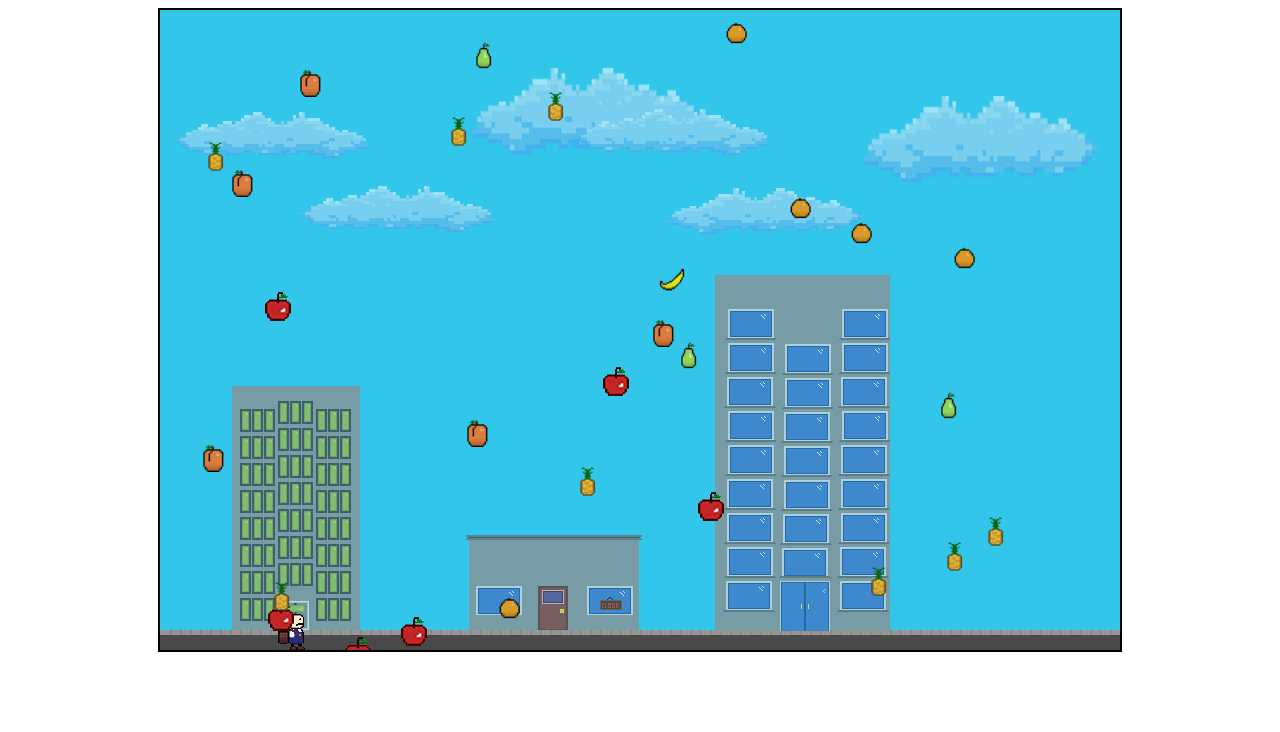
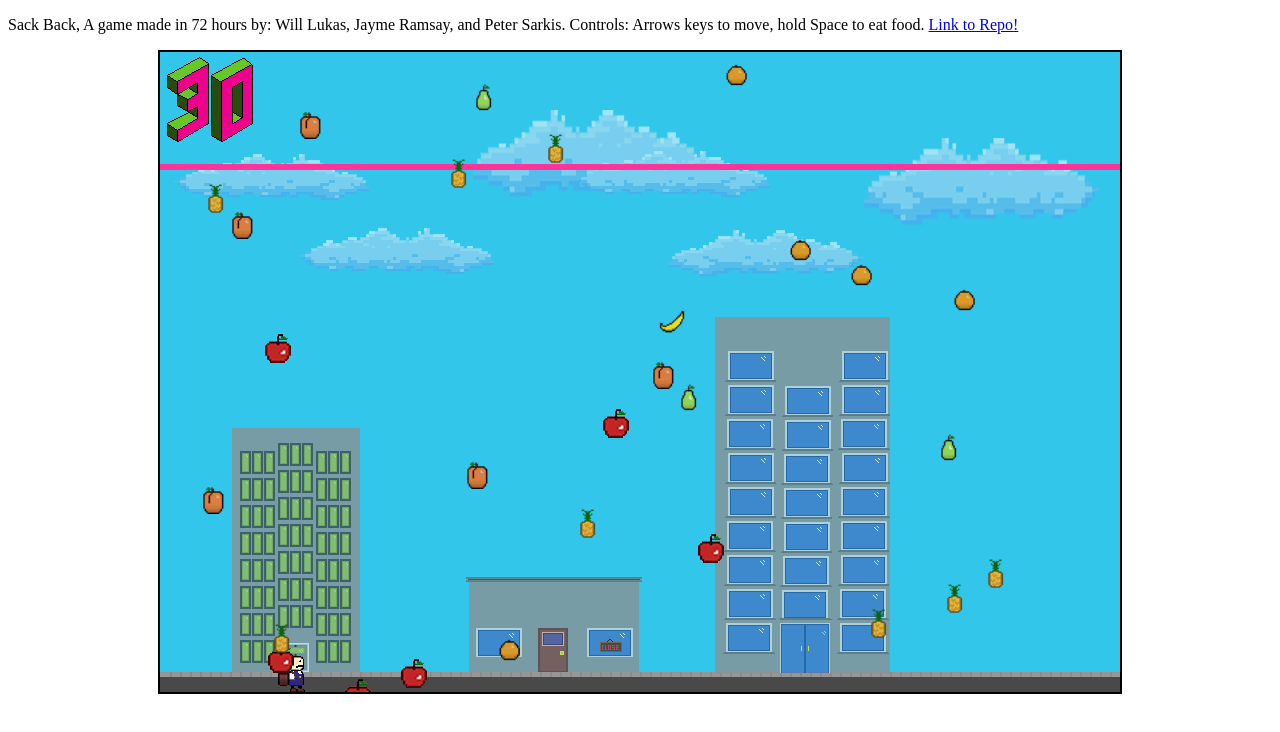
Before and after one commit to Turbulence9/SackBack, a plain HTML site: page index.html in a window 1280 px wide. Drawn offline with Linux system fonts and the light colour scheme.

Commit message:
final upload

```diff
--- a/index.html
+++ b/index.html
@@ -7,5 +7,7 @@
 </head>
 
 <body>
-  <canvas id="canvas"></canvas>
+  <p>Sack Back, A game made in 72 hours by: Will Lukas, Jayme Ramsay, and Peter Sarkis. Controls: Arrows keys to move, hold Space to eat food. <a href="https://github.com/Turbulence9/SackBack">Link to Repo!</a></p>
+    <canvas id="canvas"></canvas>
+  <audio id="sound" src="assets/cityBeat.mp3"></audio>
 </body>
--- a/js/app.js
+++ b/js/app.js
@@ -4,10 +4,14 @@ canvas.width = 960;
 canvas.height = 640;
 let city = new Image(960, 640);
 city.src = 'assets/city.png';
+let numbers = new Image(440, 86);
+numbers.src = 'assets/numbers.png';
 let walkingLeft = new Image(64, 384);
 walkingLeft.src = 'assets/walkingLeft.png';
 let walkingRight = new Image(64, 384);
 walkingRight.src = 'assets/walkingRight.png';
+let dead = new Image(64, 64);
+dead.src = 'assets/dead.png';
 let eatLeft = new Image(64, 384);
 eatLeft.src = 'assets/eatLeft.png';
 let eatRight = new Image(64, 384);
@@ -24,37 +28,63 @@ let pear = new Image(32, 32);
 pear.src = 'assets/pear.png';
 let pineapple = new Image(32, 32);
 pineapple.src = 'assets/pineapple.png';
-let food = [apple,banana,orange,peach,pear,pineapple];
+let sound = document.getElementById("sound");
+sound.loop = true;
+sound.play();
+let food = [apple, banana, orange, peach, pear, pineapple];
 let keys = [];
+let dieCount = 0;
 let friction = 0.8;
 let fallingObjs = [];
 let itemEating = null;
+let forward = false;
+let min = 0;
 let player = {
-  x : 100,
-  y : 588,
-  velX : 0,
-  maxSpd : 2,
-  stack : []
+  x: 100,
+  y: 588,
+  velX: 0,
+  maxSpd: 2,
+  stack: []
 };
 let count = 0;
 let eatPercent = 0
+let playing = true;
 let eating = false;
+
 function update() {
   ctx.clearRect(0, 0, 3200, 3200);
-ctx.drawImage(city,0,0,960,640);
+  ctx.drawImage(city, 0, 0, 960, 640);
+  ctx.fillStyle = '#ff3399';
+  ctx.fillRect(0, 112, 960, 6);
   eating = false;
-if (keys[32] && (player.stack.length !== 0 || itemEating)) {
+  if(playing) {
+    score = Math.floor(count / 10);
+  }
+  let scoreArr = (score + "").split('');
+  for (let i = 0; i < scoreArr.length; i++) {
+    console.log(player.stack.length);
+    ctx.drawImage(numbers, 0 + 44 * parseInt(scoreArr[i]), 0, 44, 86, 5 + 44 * i, 5, 44, 86);
+  }
+
+  if (player.stack.length >= 26) {
+    playing = false;
+    let sprite = dead;
+    ctx.drawImage(sprite,player.x, player.y, 64, 64);
+  } else {
+
+
+    if (keys[32] && (player.stack.length !== 0 || itemEating) && playing) {
       eating = true;
       if (!itemEating) {
         itemEating = player.stack.shift();
       }
-  if(player.velX >= 0) {
-    ctx.drawImage(itemEating,player.x+34,player.y,32,32)
+      if (player.velX >= 0) {
+        ctx.drawImage(itemEating, player.x + 34, player.y, 32, 32)
       } else {
-    ctx.drawImage(itemEating,player.x-4,player.y,32,32)
+        ctx.drawImage(itemEating, player.x - 4, player.y, 32, 32)
       }
       eatPercent += 0.02;
-  if(eatPercent >= 1) {
+      if (eatPercent >= 1) {
         itemEating = null;
         eatPercent = 0;
       }
@@ -63,27 +93,28 @@ if (keys[32] && (player.stack.length !== 0 || itemEating)) {
       ctx.fillStyle = "darkgray";
       ctx.fillRect(100, 520, 760, 50);
       ctx.fillStyle = "gray";
-  ctx.fillRect(120, 530, 720*eatPercent, 30);
+      ctx.fillRect(120, 530, 720 * eatPercent, 30);
     } else {
       eatPercent = 0;
-  if(itemEating) {
+      if (itemEating) {
         player.stack.unshift(itemEating)
         itemEating = null;
       }
     }
 
-if (keys[39] && !keys[32]) {
+    if (keys[39] && !keys[32] && playing) {
       // right arrow
       if (player.velX < player.maxSpd) {
         player.velX++;
       }
     }
-if (keys[37] && !keys[32]) {
+    if (keys[37] && !keys[32] && playing) {
       // left arrow
       if (player.velX > -player.maxSpd) {
         player.velX--;
       }
     }
+
     //physics movement
     player.velX *= friction;
     player.x += player.velX;
@@ -94,36 +125,40 @@ if (keys[32] && (player.stack.length !== 0 || itemEating)) {
     if (Math.abs(player.velX) <= 0.5 && !eating) {
       ctx.drawImage(sprite, 0, 0, 64, 64, player.x, player.y, 64, 64);
     } else {
-  ctx.drawImage(sprite, Math.floor(count/4)%6*64, 0, 64, 64, player.x, player.y, 64, 64);
+      ctx.drawImage(sprite, Math.floor(count / 4) % 6 * 64, 0, 64, 64, player.x, player.y, 64, 64);
     }
-
+  }
   let itemOffset = player.velX >= 0 ? 5 : 27;
-let shake = 3 - count%7;
+  let shake = 3 - count % 7;
   let stackMulti = player.stack.length > 18 ? 18 : player.stack.length;
   for (let i = 0; i < player.stack.length; i++) {
-  ctx.drawImage(player.stack[i], player.x+itemOffset+(Math.sin(shake+i)*player.velX*stackMulti*0.08), (player.y-i*20)+2, 32, 32);
+    ctx.drawImage(player.stack[i], player.x + itemOffset + (Math.sin(shake + i) * player.velX * stackMulti * 0.08), (player.y - i * 20) + 2, 32, 32);
   }
   count++;
 
 
   if (count % 5 === 0) {
-  fallingObjs.push({x:Math.floor(Math.random() * 940) + 20, y: 0, item: food[Math.floor(Math.random()*6)]})
+    fallingObjs.push({
+      x: Math.floor(Math.random() * 940) + 20,
+      y: 0,
+      item: food[Math.floor(Math.random() * 6)]
+    })
   }
 
   fallingObjs.forEach(obj => {
     ctx.drawImage(obj.item, obj.x, obj.y, 32, 32);
-  obj.y+= 5;
-  if(obj.x < player.x + 32 &&
+    obj.y += 5;
+    if (obj.x < player.x + 32 &&
       obj.x + 24 > player.x &&
       obj.y < player.y + 32 &&
-     obj.y + 24 > player.y - player.stack.length*20) {
-       fallingObjs.splice(fallingObjs.indexOf(obj),1);
+      obj.y + 24 > player.y - player.stack.length * 20) {
+      fallingObjs.splice(fallingObjs.indexOf(obj), 1);
       //player.stack.splice(Math.floor((obj.y-player.y)/20),0,obj.item);
       player.stack.push(obj.item);
     }
 
-  if(obj.y > 640) {
-    fallingObjs.splice(fallingObjs.indexOf(obj),1);
+    if (obj.y > 640) {
+      fallingObjs.splice(fallingObjs.indexOf(obj), 1);
     }
   });
 
```
Also changed, not shown: assets/dead.png (added), assets/fallingLeft.png (added), assets/fallingRight.png (added), assets/numbers.png (added), 2 other files. Lines whose indentation alone changed are shown as unchanged.
